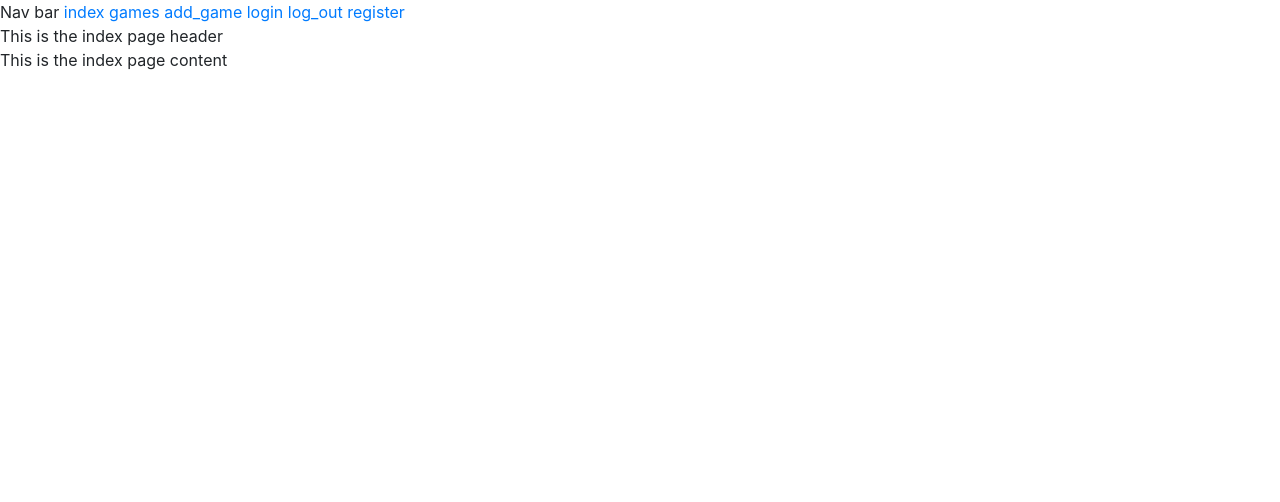
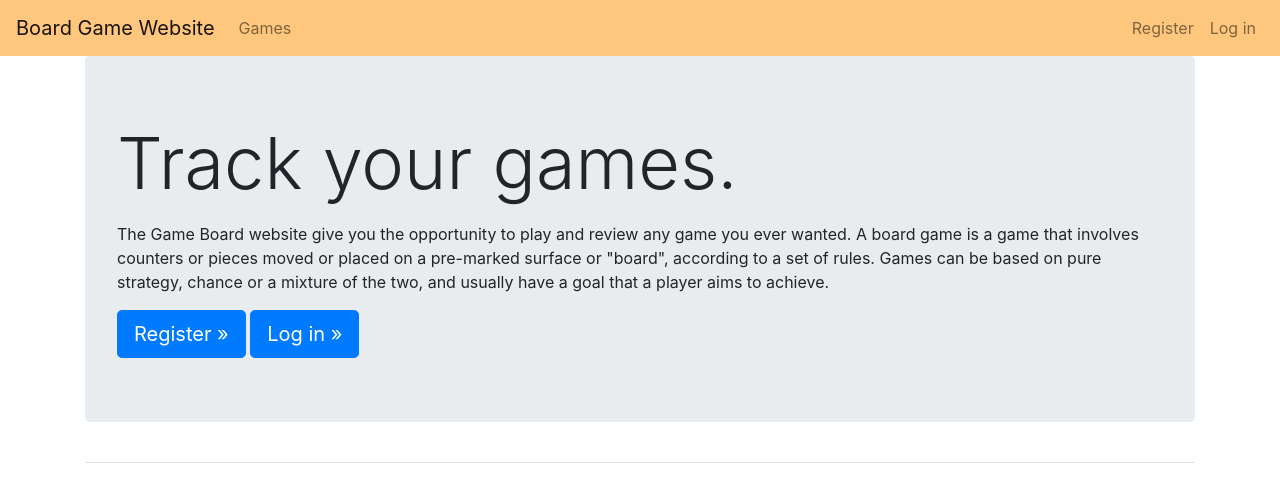
Before and after one commit to teemu-mjr/board-game, a Django app: template board_games/templates/board_games/index.html in a window 1280 px wide. Shown: the top 502 px of the page. Run offline with Django 3.2, Linux system fonts and the light colour scheme; the template is opened without the code that fills it, so the values that code supplies are empty; some libraries are stand-ins or nearby versions.

Commit message:
Changes to base and index

```diff
--- a/board_games/templates/board_games/base.html
+++ b/board_games/templates/board_games/base.html
@@ -2,28 +2,53 @@
 
 <!DOCTYPE html>
 <html lang="en">
-
 <head>
     <meta charset="UTF-8">
     <meta http-equiv="X-UA-Compatible" content="IE=edge">
-    <meta name="viewport" content="width=device-width, initial-scale=1.0">
-    <title>Board Gamers!</title>
+    <meta name="viewport" content="width=device-width, initial-scale=1.0, shrink-to-fit=no">
+    <title>Board Game Website</title>
     {% bootstrap_css %}
-    {% bootstrap_javascript jquery="full" %}
+    {% bootstrap_javascript jquery='full' %}
 </head>
+<body>
 
-<body>
-    <nav>
-        Nav bar
-        <a href={% url 'board_games:index' %}>index</a>
-        <a href={% url 'board_games:games' %}>games</a>
-        <a href={% url 'board_games:add_game' %}>add_game</a>
-        <a href={% url 'users:login' %}>login</a>
-        <a href={% url 'users:log_out' %}>log_out</a>
-        <a href={% url 'users:register' %}>register</a>
+    <nav class="navbar navbar-expand-md navbar-light" style= "background-color: #ffc77e;">
+
+        <a class="navbar-brand" href="{% url 'board_games:index'%}">
+            Board Game Website</a>
+
+        <button class="navbar-toggler" type="button" data-toggle="collapse"
+            data-target="#navbarCollapse" aria-controls="navbarCollapse"
+            aria-expanded="false" aria-label="Toggle navigation">
+          <span class="navbar-toggler-icon"></span></button>
+        <div class="collapse navbar-collapse" id="navbarCollapse">
+          <ul class="navbar-nav mr-auto">
+            <li class="nav-item">
+              <a class="nav-link" href="{% url 'board_games:games'%}">
+                  Games</a></li>
+          </ul>
+          <ul class="navbar-nav ml-auto">
+            {% if user.is_authenticated %}
+              <li class="nav-item">
+                <span class="navbar-text"}">Hello, {{ user.username }}.</span>
+              </li>
+              <li class="nav-item">
+                <a class="nav-link" href="{% url 'users:logout' %}">Log out</a>
+              </li>
+            {% else %}
+              <li class="nav-item">
+                <a class="nav-link" href="{% url 'users:register' %}">Register</a>
+              </li>
+              <li class="nav-item">
+                <a class="nav-link" href="{% url 'users:login' %}">Log in</a></li>
+            {% endif %}
+          </ul>
+        </div>
+
       </nav>
-    <main>
-        <div>
+
+      <main role="main" class="container">
+        <div class="pb-2 mb-2 border-bottom">
           {% block page_header %}{% endblock page_header %}
         </div>
         <div>
--- a/board_games/templates/board_games/index.html
+++ b/board_games/templates/board_games/index.html
@@ -1,9 +1,19 @@
-{% extends 'board_games/base.html' %}
+{% extends "board_games/base.html" %}
 
 {% block page_header %}
-This is the index page header
+    <div class="jumbotron">
+        <h1 class="display-3">Track your games.</h1>
+        <p class="lead"></p>The Game Board website give you the opportunity to play and review any game you ever wanted.
+            A board game is a game that involves counters or pieces moved or placed on a pre-marked surface or "board",
+            according to a set of rules.
+            Games can be based on pure strategy, chance or a mixture of the two,
+            and usually have a goal that a player aims to achieve.
+        </p>
+        <a class="btn btn-lg btn-primary" href="{% url 'users:register' %}"
+            role="button">Register &raquo;</a>
+
+        <a class="btn btn-lg btn-primary" href="{% url 'users:login' %}"
+            role="button">Log in &raquo;</a>
+    </div>
+
 {% endblock page_header %}
-
-{% block content %}
-This is the index page content
-{% endblock content %}
```
Also changed, not shown: 1 other file. Lines whose indentation alone changed are shown as unchanged.
